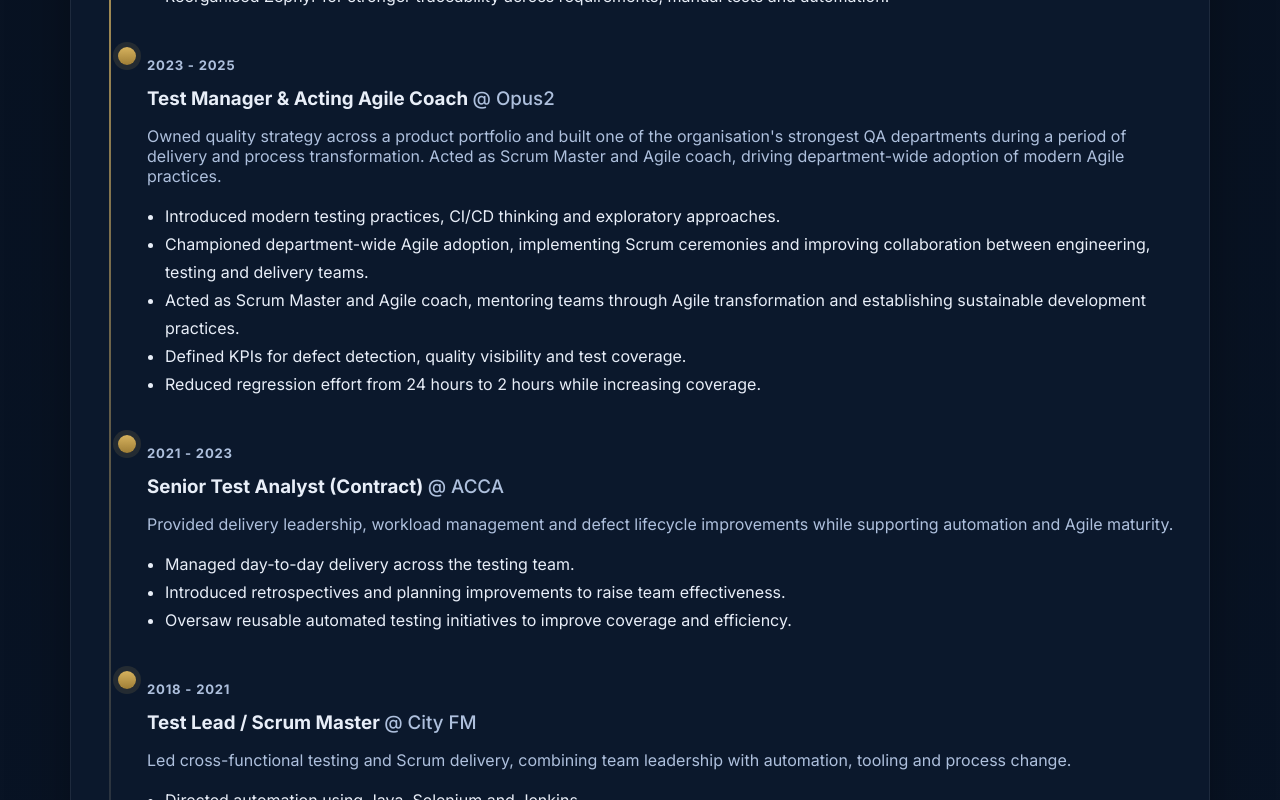
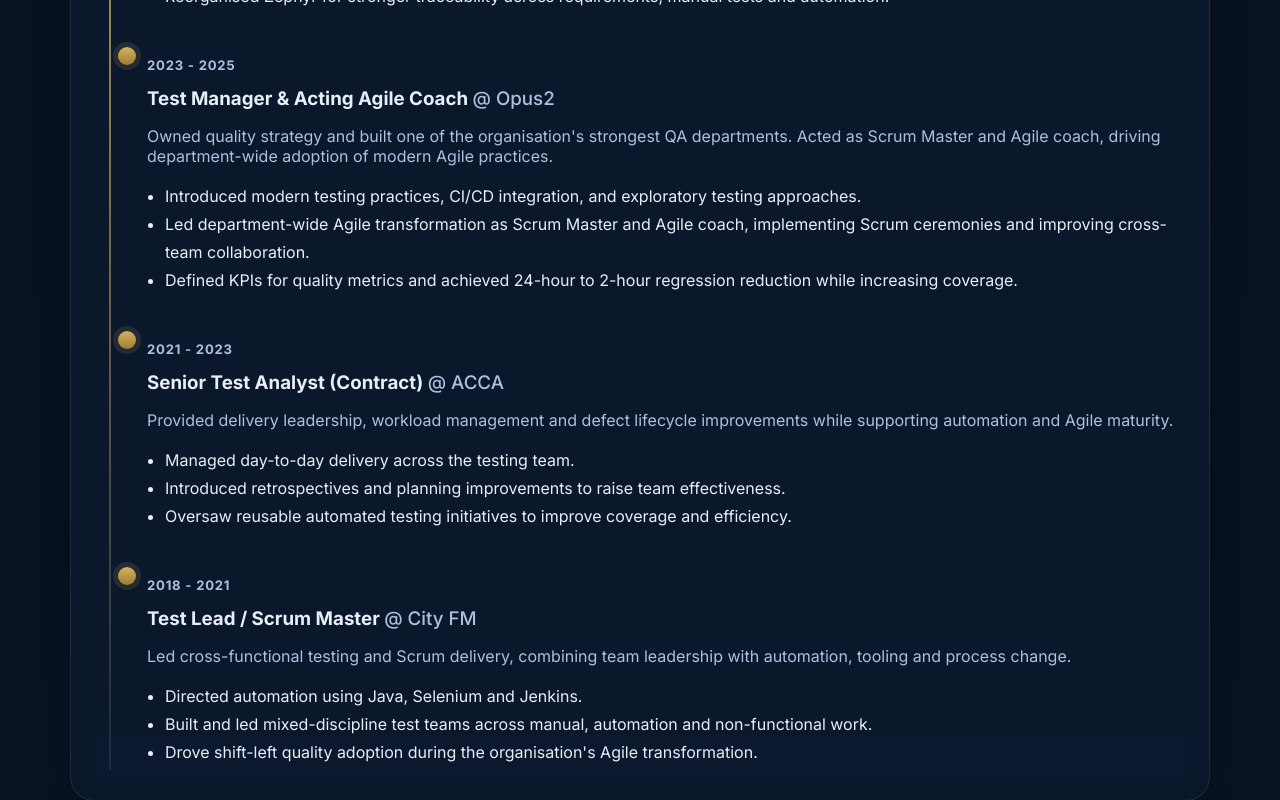
Before and after one commit to carbisb80/barry-cv-site, a Next.js app: page / in a window 1280 px wide. Shown: the part 2380-3180 px from the top of the page. Built offline with nearby package versions, Linux system fonts and the light colour scheme.

Commit message:
Fix: Refine experience summary and bullet points for clarity and impact

```diff
--- a/app/page.tsx
+++ b/app/page.tsx
@@ -69,13 +69,11 @@
     role: "Test Manager & Acting Agile Coach",
     company: "Opus2",
     summary:
-      "Owned quality strategy across a product portfolio and built one of the organisation's strongest QA departments during a period of delivery and process transformation. Acted as Scrum Master and Agile coach, driving department-wide adoption of modern Agile practices.",
+      "Owned quality strategy and built one of the organisation's strongest QA departments. Acted as Scrum Master and Agile coach, driving department-wide adoption of modern Agile practices.",
     bullets: [
-      "Introduced modern testing practices, CI/CD thinking and exploratory approaches.",
-      "Championed department-wide Agile adoption, implementing Scrum ceremonies and improving collaboration between engineering, testing and delivery teams.",
-      "Acted as Scrum Master and Agile coach, mentoring teams through Agile transformation and establishing sustainable development practices.",
-      "Defined KPIs for defect detection, quality visibility and test coverage.",
-      "Reduced regression effort from 24 hours to 2 hours while increasing coverage.",
+      "Introduced modern testing practices, CI/CD integration, and exploratory testing approaches.",
+      "Led department-wide Agile transformation as Scrum Master and Agile coach, implementing Scrum ceremonies and improving cross-team collaboration.",
+      "Defined KPIs for quality metrics and achieved 24-hour to 2-hour regression reduction while increasing coverage.",
     ],
   },
   {
```
